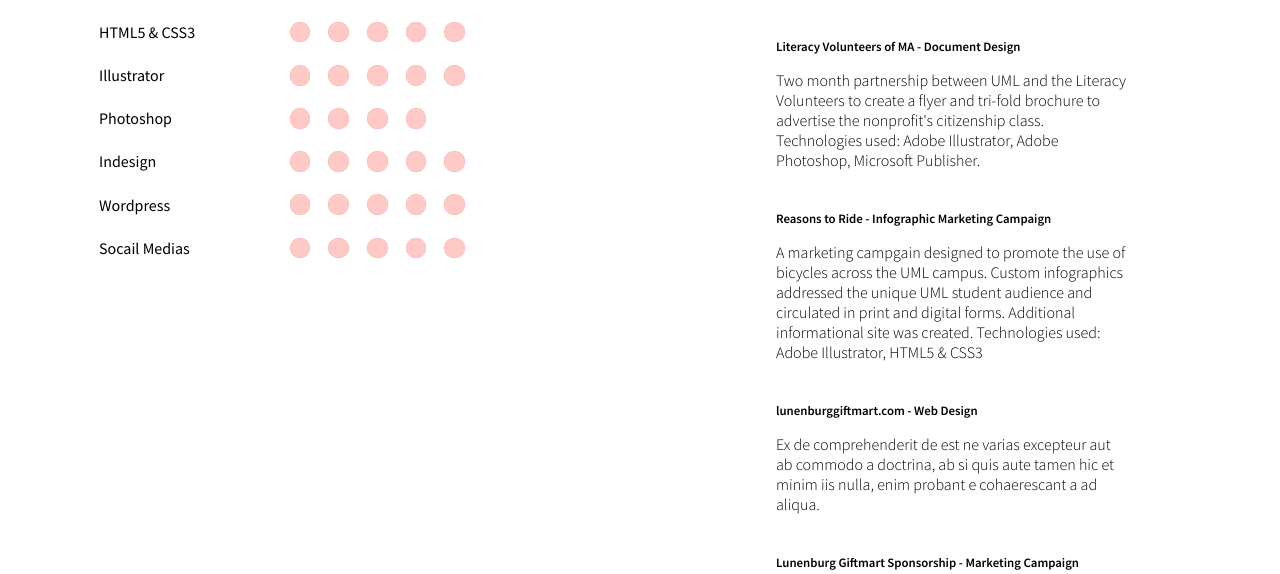
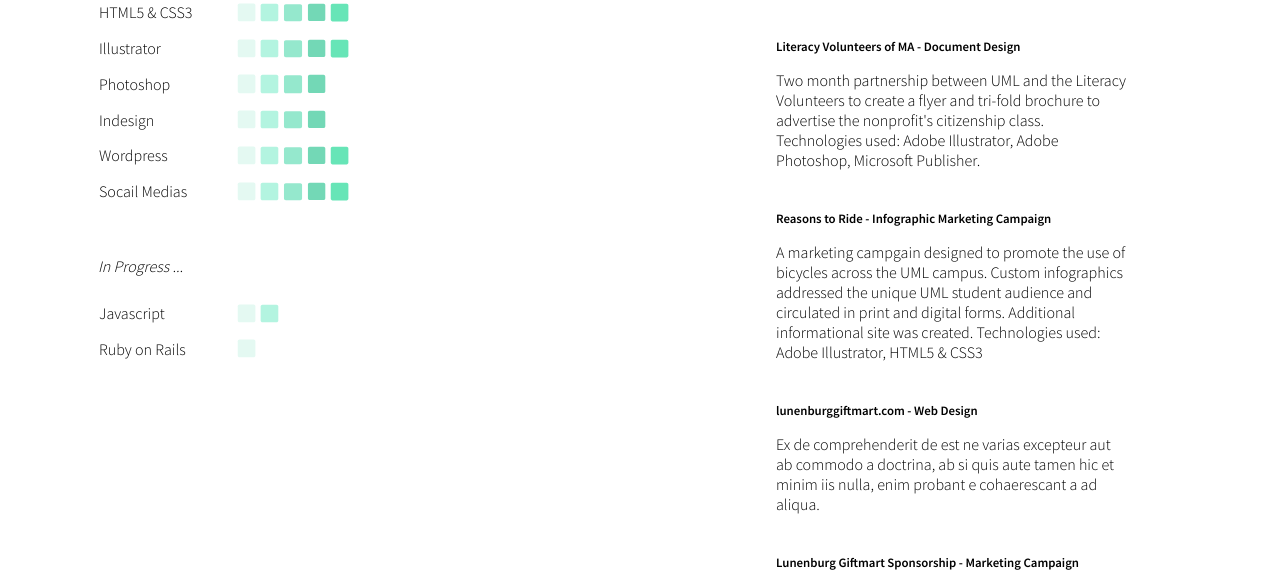
Before and after one commit to ninapetrop/ninapetropoulos.net, a plain HTML site: page web/index.html in a window 1280 px wide. Shown: the part 631-1205 px from the top of the page. Drawn offline with nearby package versions, Linux system fonts and the light colour scheme; a script that the page names is missing.

Commit message:
new score vector images, moved JS to separate folder

```diff
--- a/web/css/main.css
+++ b/web/css/main.css
@@ -1,7 +1,7 @@
 body    {
     font-family: 'Source Sans Pro', sans-serif;
     font-weight: 300;
-    width: 100vw;
+    width: 100%;
     height: auto;
     margin: 0;
 	background-color: white;
@@ -128,30 +128,35 @@ header p {
 	margin-bottom: 2vh;
 }
 table {
-	width: 100%;
+	width: 20vw;
 	height: auto;
 	float: left;
-	margin-top: 5%;
+	margin-right: auto;
 
 }
 table tr td{
 	padding-bottom: 5%;
+	font-size: 2vh;
+	font-weight: 300;
 }
 table tr td:first-child {
-	width: 40%;
+	width: 75%;
 	height: auto;
 
 }
 table tr td {
-	width: 8%;
+	width: 5%;
 	height: auto;
 	vertical-align: middle;
 }
 table img {
 	height: auto;
-	width: 60%;
-	margin-left: 15%;
+	width: 1.5vw;
 	margin-top: 1%;
+}
+#in-progress {
+	font-style: italic;
+	padding: 5vh 0 3vh 0
 }
 #works-menu {
 	width: 85%;
--- a/web/index.html
+++ b/web/index.html
@@ -46,56 +46,73 @@
                         <tr>
                             <td class="skill">HTML5 & CSS3</td>
                                 <!-- Score -->
-                                <td class="strength-score"><img src="images/score.png"></td>
-                                <td class="strength-score"><img src="images/score.png"></td>
-                                <td class="strength-score"><img src="images/score.png"></td>
-                                <td class="strength-score"><img src="images/score.png"></td>
-                                <td class="strength-score"><img src="images/score.png"></td>
+                                <td class="strength-score"><img src="images/score-1.svg"></td>
+                                <td class="strength-score"><img src="images/score-2.svg"></td>
+                                <td class="strength-score"><img src="images/score-3.svg"></td>
+                                <td class="strength-score"><img src="images/score-4.svg"></td>
+                                <td class="strength-score"><img src="images/score-5.svg"></td>
                         </tr>
                         <tr>
                             <td class="skill">Illustrator</td>
                                 <!-- Score -->
-                                <td class="strength-score"><img src="images/score.png"></td>
-                                <td class="strength-score"><img src="images/score.png"></td>
-                                <td class="strength-score"><img src="images/score.png"></td>
-                                <td class="strength-score"><img src="images/score.png"></td>
-                                <td class="strength-score"><img src="images/score.png"></td>
+                                <td class="strength-score"><img src="images/score-1.svg"></td>
+                                <td class="strength-score"><img src="images/score-2.svg"></td>
+                                <td class="strength-score"><img src="images/score-3.svg"></td>
+                                <td class="strength-score"><img src="images/score-4.svg"></td>
+                                <td class="strength-score"><img src="images/score-5.svg"></td>
                         </tr>
                         <tr>
                             <td class="skill">Photoshop</td>
                                 <!-- Score -->
-                                <td class="strength-score"><img src="images/score.png"></td>
-                                <td class="strength-score"><img src="images/score.png"></td>
-                                <td class="strength-score"><img src="images/score.png"></td>
-                                <td class="strength-score"><img src="images/score.png"></td>
+                                <td class="strength-score"><img src="images/score-1.svg"></td>
+                                <td class="strength-score"><img src="images/score-2.svg"></td>
+                                <td class="strength-score"><img src="images/score-3.svg"></td>
+                                <td class="strength-score"><img src="images/score-4.svg"></td>
+
 
                         </tr>
                         <tr>
                             <td class="skill">Indesign</td>
                                 <!-- Score -->
-                                <td class="strength-score"><img src="images/score.png"></td>
-                                <td class="strength-score"><img src="images/score.png"></td>
-                                <td class="strength-score"><img src="images/score.png"></td>
-                                <td class="strength-score"><img src="images/score.png"></td>
-                                <td class="strength-score"><img src="images/score.png"></td>
+                                <td class="strength-score"><img src="images/score-1.svg"></td>
+                                <td class="strength-score"><img src="images/score-2.svg"></td>
+                                <td class="strength-score"><img src="images/score-3.svg"></td>
+                                <td class="strength-score"><img src="images/score-4.svg"></td>
+
                         </tr>
                         <tr>
                             <td class="skill">Wordpress</td>
                                 <!-- Score -->
-                                <td class="strength-score"><img src="images/score.png"></td>
-                                <td class="strength-score"><img src="images/score.png"></td>
-                                <td class="strength-score"><img src="images/score.png"></td>
-                                <td class="strength-score"><img src="images/score.png"></td>
-                                <td class="strength-score"><img src="images/score.png"></td>
+                                <td class="strength-score"><img src="images/score-1.svg"></td>
+                                <td class="strength-score"><img src="images/score-2.svg"></td>
+                                <td class="strength-score"><img src="images/score-3.svg"></td>
+                                <td class="strength-score"><img src="images/score-4.svg"></td>
+                                <td class="strength-score"><img src="images/score-5.svg"></td>
                         </tr>
                         <tr>
                             <td class="skill">Socail Medias</td>
                                 <!-- Score -->
-                                <td class="strength-score"><img src="images/score.png"></td>
-                                <td class="strength-score"><img src="images/score.png"></td>
-                                <td class="strength-score"><img src="images/score.png"></td>
-                                <td class="strength-score"><img src="images/score.png"></td>
-                                <td class="strength-score"><img src="images/score.png"></td>
+                                <td class="strength-score"><img src="images/score-1.svg"></td>
+                                <td class="strength-score"><img src="images/score-2.svg"></td>
+                                <td class="strength-score"><img src="images/score-3.svg"></td>
+                                <td class="strength-score"><img src="images/score-4.svg"></td>
+                                <td class="strength-score"><img src="images/score-5.svg"></td>
+                        </tr>
+                        <tr>
+                            <td id="in-progress">In Progress ...</td>
+                        </tr>
+                        <tr>
+                            <td class="skill">Javascript</td>
+                                <!-- Score -->
+                                <td class="strength-score"><img src="images/score-1.svg"></td>
+                                <td class="strength-score"><img src="images/score-2.svg"></td>
+
+                        </tr>
+                        <tr>
+                            <td class="skill">Ruby on Rails</td>
+                                <!-- Score -->
+                                <td class="strength-score"><img src="images/score-1.svg"></td>
+
                         </tr>
                     </table>
                 </article>
@@ -147,23 +164,7 @@
    </div> <!-- Close Page Wrap -->
 
     <!-- toggles appearance between design work and written work -->
-    <script>
-
-        $("#works-menu").click(function(){
- $("#design-work").toggle();
- $("#writing-work").toggle();
-            if ( $('#design-work').css('display') == 'block' ) {
-            $("#show_Design").css("background-color","#e9625b").css("color", "white");
-            $("#show_Writing").css("background-color","white").css("color", "#e9625b");
-        } else {
-            $("#show_Writing").css("background-color","#e9625b").css("color", "white");
-            $("#show_Design").css("background-color","white").css("color", "#e9625b");
-        }
-
-
-
-});
-    </script>
+    <script type="text/javascript" src="js/portfolio_swap.js"></script>
 
     <!-- script needed for mobile menu -->
     <script type="text/javascript" src="js/mhPUSH.js"></script>
--- /dev/null
+++ b/web/js/portfolio_swap.js
@@ -0,0 +1,12 @@
+$("#works-menu").click(function(){
+            $("#design-work").toggle();
+            $("#writing-work").toggle();
+                if ( $('#design-work').css('display') == 'block' ) {
+                    $("#show_Design").css("background-color","#e9625b").css("color", "white");
+                    $("#show_Writing").css("background-color","white").css("color", "#e9625b");
+                }
+                else {
+                    $("#show_Writing").css("background-color","#e9625b").css("color", "white");
+                    $("#show_Design").css("background-color","white").css("color", "#e9625b");
+                }
+        });
```
Also changed, not shown: web/images/score-1.svg (added), web/images/score-2.svg (added), web/images/score-3.svg (added), web/images/score-4.svg (added), web/images/score-5.svg (added), web/images/score.png (deleted).
